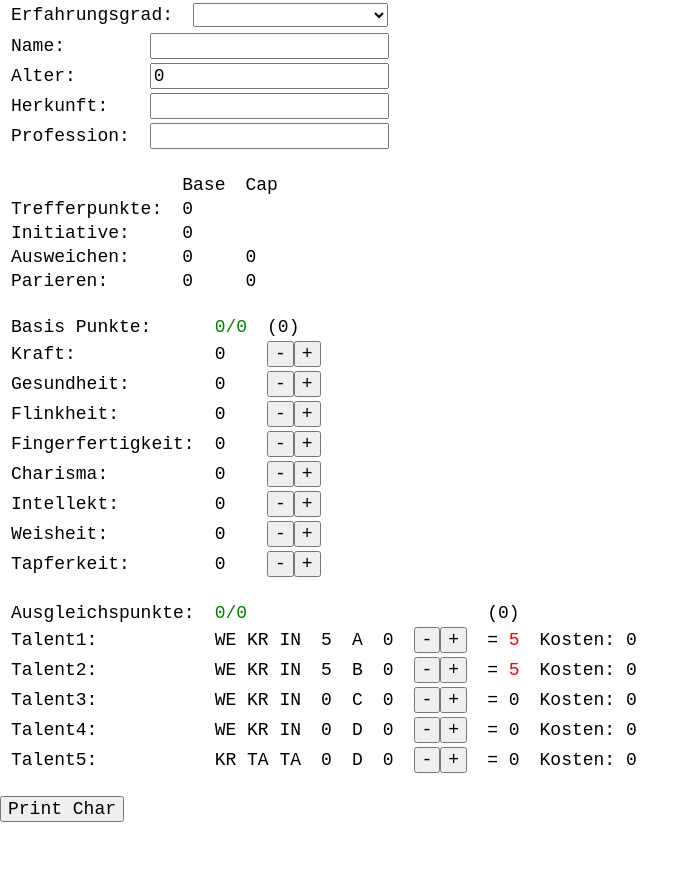
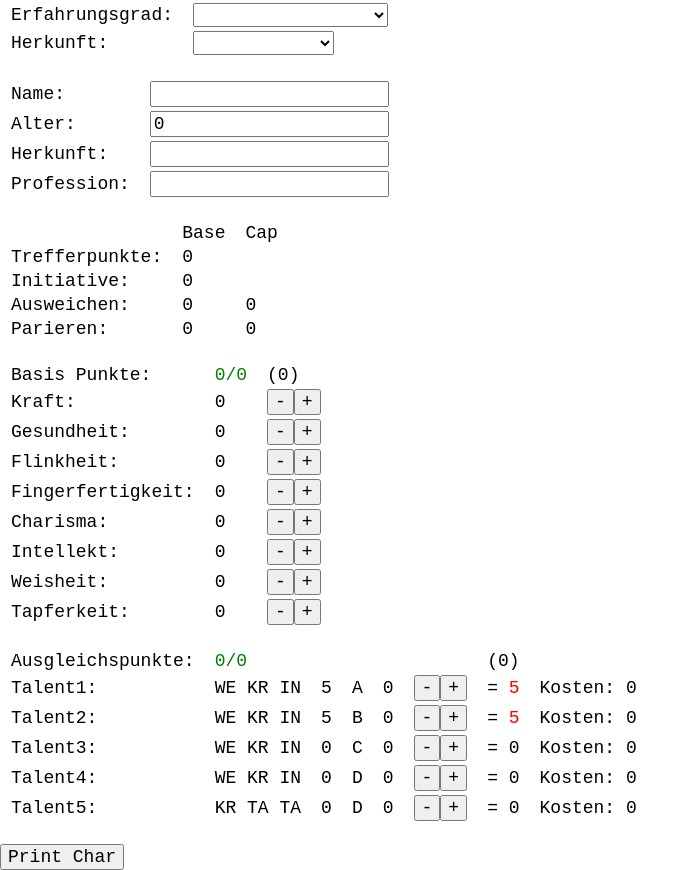
Before and after one commit to Jarpos/jarncc-2, an Angular app: page / in a window 1280 px wide. Shown: the whole page, without its empty margins (0-699 px from the left). Before the commit the page ends 822 px from the top, so only its background shows below. Built offline with nearby package versions, Linux system fonts and the light colour scheme.

Commit message:
add origins to display

```diff
--- a/src/app/pages/c-char-editor/c-char-editor.component.html
+++ b/src/app/pages/c-char-editor/c-char-editor.component.html
@@ -10,7 +10,18 @@
             </select>
         </td>
     </tr>
+    <tr>
+        <td>Herkunft:</td>
+        <td>
+            <select [(ngModel)]="character._origin">
+                <option *ngFor="let o of characterService._origins"
+                        [ngValue]="o">{{ o.label }}
+                </option>
+            </select>
+        </td>
+    </tr>
 </table>
+<br>
 
 <!-- General Information (Name, Age, etc.) -->
 <table>
```
